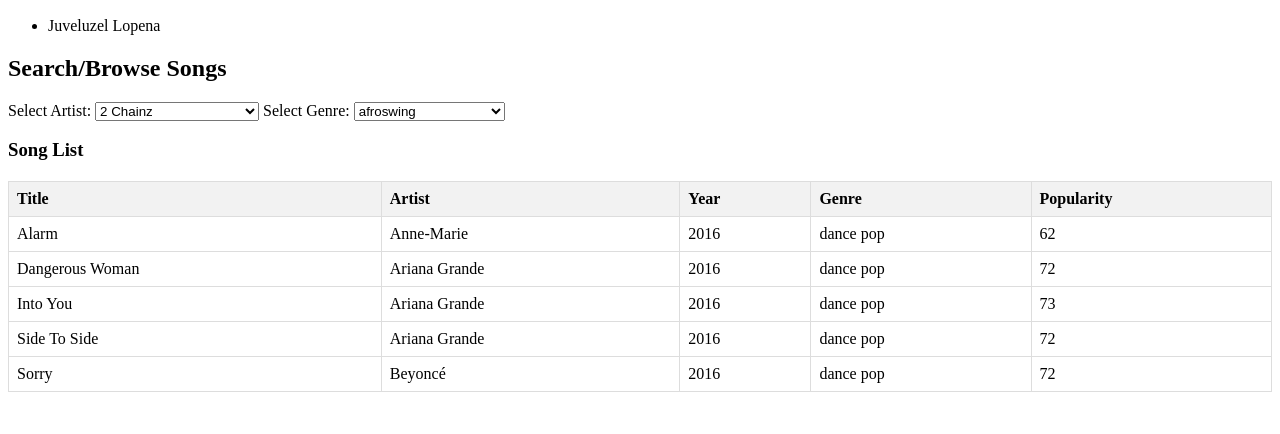
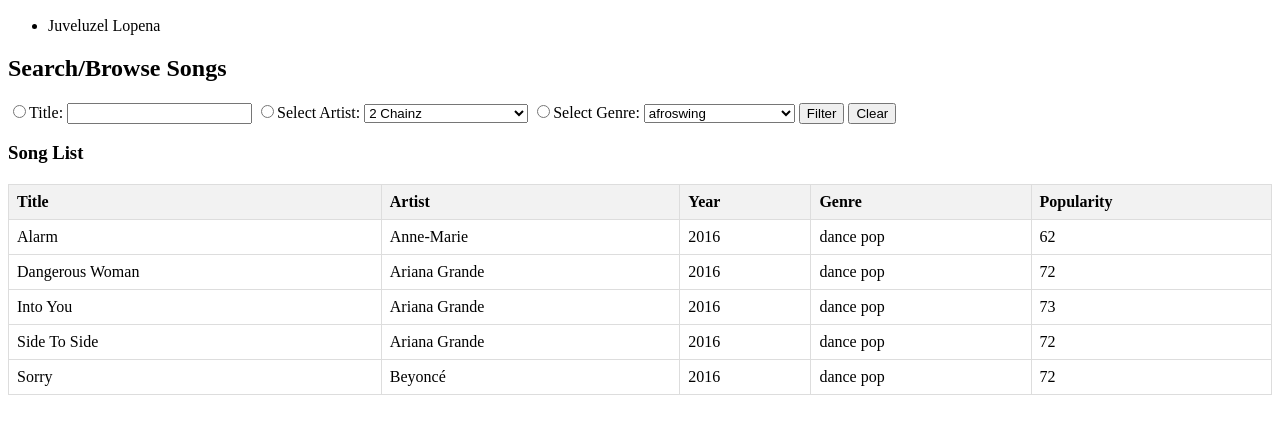
Before and after one commit to vannex2121/Comp3512web2, a plain HTML site: page index.html in a window 1280 px wide. Shown: the part 110-544 px from the top of the page. Drawn offline with Linux system fonts and the light colour scheme.

Commit message:
changes in the index.html

```diff
--- a/index.html
+++ b/index.html
@@ -16,11 +16,16 @@
     </ul>
 
     <h2>Search/Browse Songs</h2>
-    <label for="artistSelect">Select Artist:</label>
-    <select id="artistSelect"></select>
-
-    <label for="genreSelect">Select Genre:</label>
-    <select id="genreSelect"></select>
+    <form>
+        <input type="radio" for="title">Title:</label>
+        <input type="text" id="title" name="title">
+        <input type="radio" label for="artistSelect">Select Artist:</label>
+        <select id="artistSelect"></select>
+        <input type="radio" label for="genreSelect">Select Genre:</label>
+        <select id="genreSelect"></select>
+        <button type="button" onclick="filterSongs()">Filter</button>
+        <button type="button" onclick="clearFilters()">Clear</button>
+    </form>
 
     <h3>Song List</h3>
     <table id="songTable">
```
